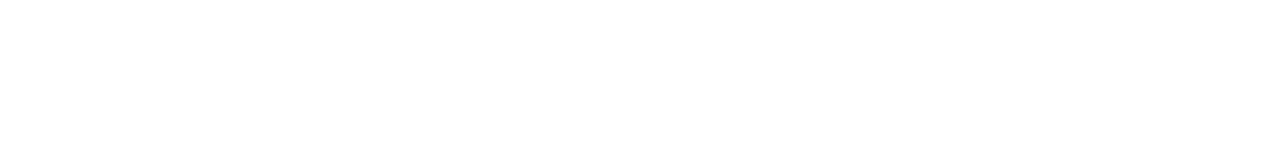
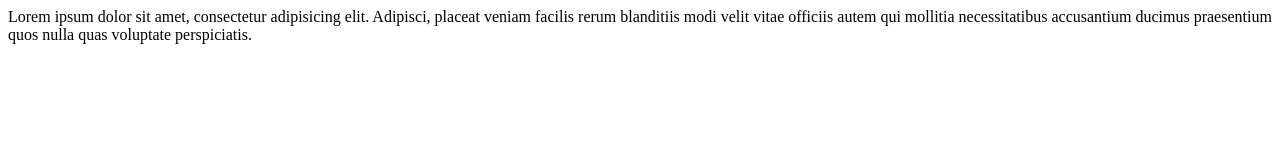
Before and after one commit to vazquez/testing, a plain HTML site: page index.html in a window 1280 px wide. Drawn offline with Linux system fonts and the light colour scheme.

Commit message:
Adding section tag

```diff
--- a/index.html
+++ b/index.html
@@ -2,9 +2,10 @@
 <html lang="en">
 <head>
   <meta charset="UTF-8">
-  <title>I am learning Git</title>
+  <title>I am really learning Git</title>
 </head>
 <body>
+  <section>Lorem ipsum dolor sit amet, consectetur adipisicing elit. Adipisci, placeat veniam facilis rerum blanditiis modi velit vitae officiis autem qui mollitia necessitatibus accusantium ducimus praesentium quos nulla quas voluptate perspiciatis.</section>
 
 </body>
 </html>
```
